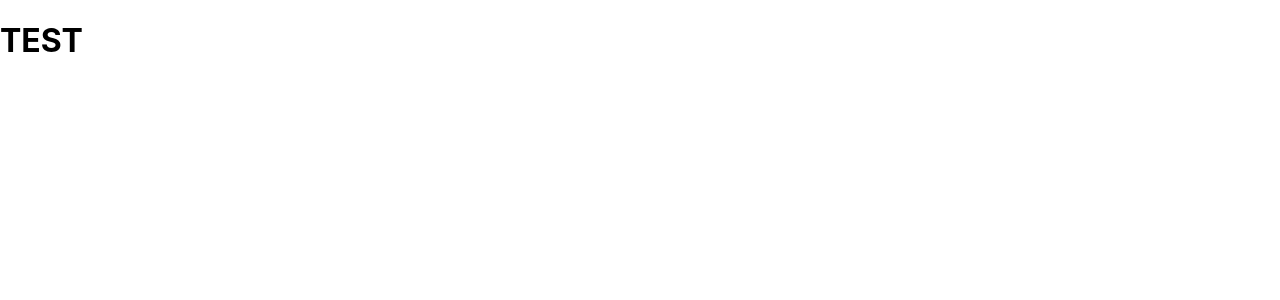
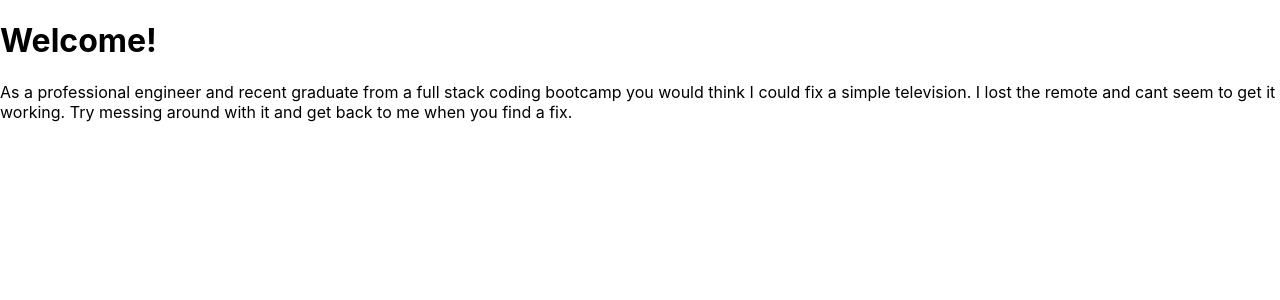
Before and after one commit to jonathanprill/react-portfolio, a React (Create React App) app: page / in a window 1280 px wide. Shown: the top 300 px of the page. Built offline with nearby package versions, Linux system fonts and the light colour scheme.

Commit message:
creates renderpage state

```diff
--- a/src/components/PageContainer.js
+++ b/src/components/PageContainer.js
@@ -1,15 +1,26 @@
 import React, { useState } from 'react';
+import Welcome from './pages/Welcome';
 
 
 function PageContainer() {
 
 
+    const [currentPage, setCurrentPage] = useState('Welcome');
+
+    const renderPage = () => {
+        if (currentPage === 'Welcome') {
+            return <Welcome />
+        }
+
+
+    };
 
 
 
 
     return (
-        <h1>TEST</h1>
+        <div> {renderPage()}</div>
+
     )
 }
 
--- a/src/components/pages/Welcome.js
+++ b/src/components/pages/Welcome.js
@@ -0,0 +1,16 @@
+import React from 'react';
+
+function Welcome() {
+
+    return (
+        <div className='card'>
+            <h1>Welcome!</h1>
+            <p className='welcome-text'>
+                As a professional engineer and recent graduate from a full stack coding bootcamp
+                you would think I could fix a simple television. I lost the remote and cant seem to
+                get it working. Try messing around with it and get back to me when you find a fix.
+            </p>
+        </div>
+    )
+}
+export default Welcome;
```
